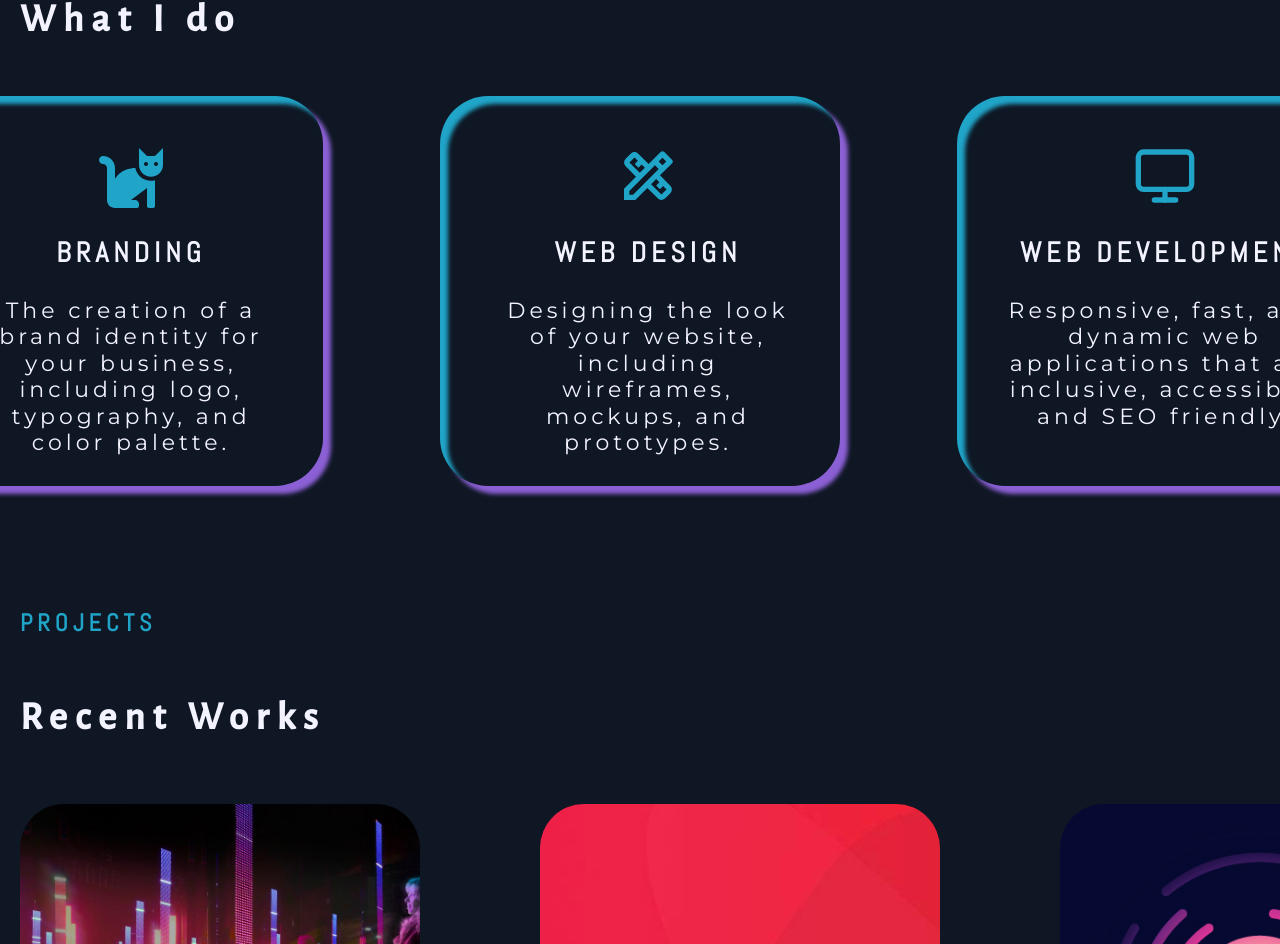
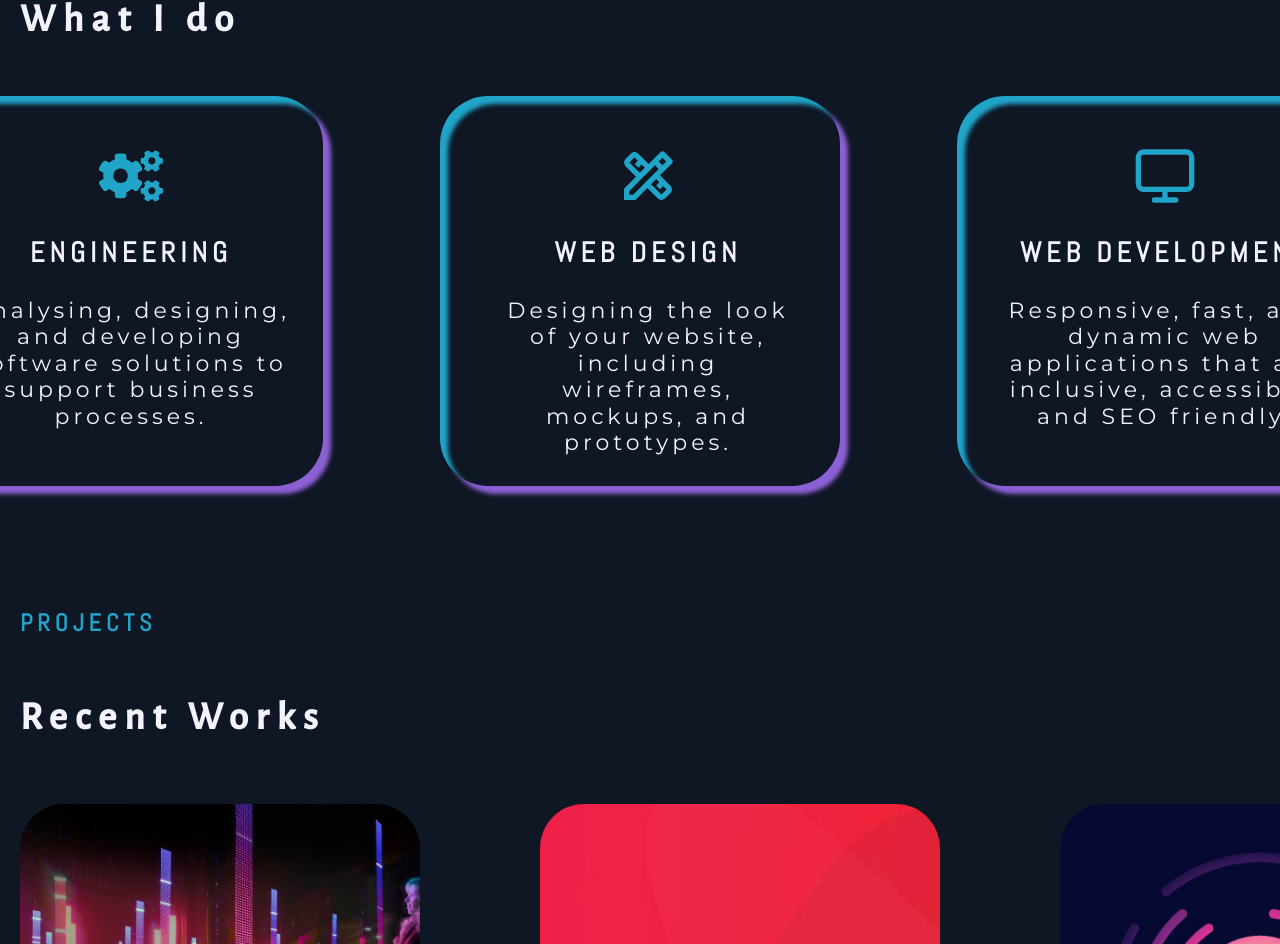
Before and after one commit to Jasper123pyah/portfolio, a React (Vite) app: page / in a window 1280 px wide. Shown: the part 1933-2877 px from the top of the page. Built offline with nearby package versions, Linux system fonts and the light colour scheme.

Commit message:
Update what i do

```diff
--- a/src/sections/about/About.tsx
+++ b/src/sections/about/About.tsx
@@ -2,7 +2,7 @@ import './about.scss'
 import Card from "../../components/card/Card.tsx";
 import {FiMonitor} from "react-icons/fi";
 import {MdOutlineDesignServices} from "react-icons/md";
-import {FaCat} from "react-icons/fa";
+import {FaCogs} from "react-icons/fa";
 import {animate, stagger, inView} from "motion"
 import {ReactNode, useEffect} from "react";
 
@@ -102,9 +102,9 @@ const About = () => {
       </h3>
       <div id={'whatido'} className={'about-section'}>
         {FilledCard({
-          title: 'Branding',
-          icon: <FaCat/>,
-          description: 'The creation of a brand identity for your business, including logo, typography, and color palette.'
+          title: 'Engineering',
+          icon: <FaCogs/>,
+          description: 'Analysing, designing, and developing software solutions to support business processes.'
         })}
         {FilledCard({
           title: 'Web Design',
```
